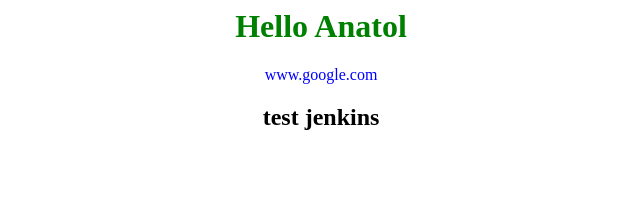
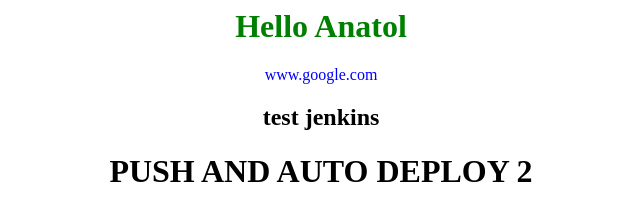
Before and after one commit to Kryvetskyi/Jenkins, a plain HTML site: page index.html in a window 1280 px wide. Shown: the whole page, without its empty margins (319-959 px from the left). Drawn offline with Linux system fonts and the light colour scheme.

Commit message:
new test auto deploy

```diff
--- a/index.html
+++ b/index.html
@@ -6,6 +6,7 @@
 <h1><font color=green>Hello Anatol</font></h1>
 <font color=blue>www.google.com</font>
 <h2>test jenkins</h1>
+<h1>PUSH AND AUTO DEPLOY 2 </h1>
 </center>
 </body>
 </head>
```
